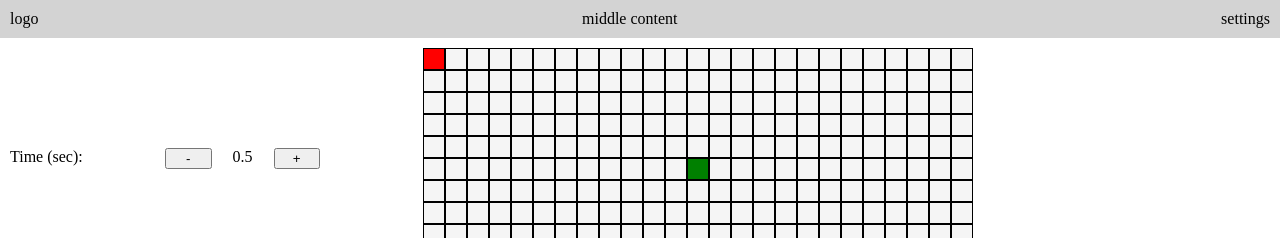
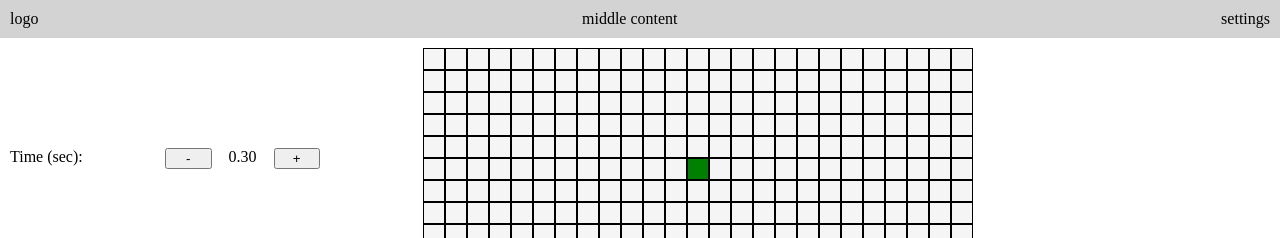
Before and after one commit to raujimenez/EchoSnake, a React (Create React App) app: page / in a window 1280 px wide. Shown: the top 238 px of the page. Built offline with nearby package versions, Linux system fonts and the light colour scheme.

Commit message:
too slow, speed up time interval

```diff
--- a/src/App.jsx
+++ b/src/App.jsx
@@ -7,7 +7,7 @@
 import './App.css';
 
 function App() {
-  const timeHook = useState(1);
+  const timeHook = useState(0.30);
   const heightHook = useState(20);
   const widthHook = useState(25);
 
--- a/src/components/GameOptions.jsx
+++ b/src/components/GameOptions.jsx
@@ -4,7 +4,7 @@
 import './styles/GameOptions.css';
 
 function GameOptions(props) {
-    const [time, setTime] = useState(0.5);
+    const [time, setTime] = useState(0.30);
     const [height, setHeight] = useState(20);
     const [width, setWidth] = useState(25);
 
@@ -20,12 +20,12 @@
         }
     }
 
-    const changeTime = setBoundaries(0.1, 1, setTime);
+    const changeTime = setBoundaries(0.05, 1, setTime);
     const changeHeight = setBoundaries(10, 20, setHeight);
     const changeWidth = setBoundaries(10, 35, setWidth);
 
     function resetSettings() {
-        setTime(0.5);
+        setTime(0.30);
         setHeight(20);
         setWidth(25);
     }
@@ -40,9 +40,9 @@
         <div className='GameOptions'>
             <span className='gameSetting' id='timeSetting'>
                 Time (sec):
-                <button id='timeDecrease' onClick={() => changeTime(time - 0.1)}>-</button>
-                <div className='Display'>{time.toFixed(1)}</div>
-                <button id='timeIncrease' onClick={() => changeTime(time + 0.1)}>+</button>
+                <button id='timeDecrease' onClick={() => changeTime(time - 0.05)}>-</button>
+                <div className='Display'>{time.toFixed(2)}</div>
+                <button id='timeIncrease' onClick={() => changeTime(time + 0.05)}>+</button>
 
             </span>
             <span className='gameSetting' id='heightSetting'>
```
